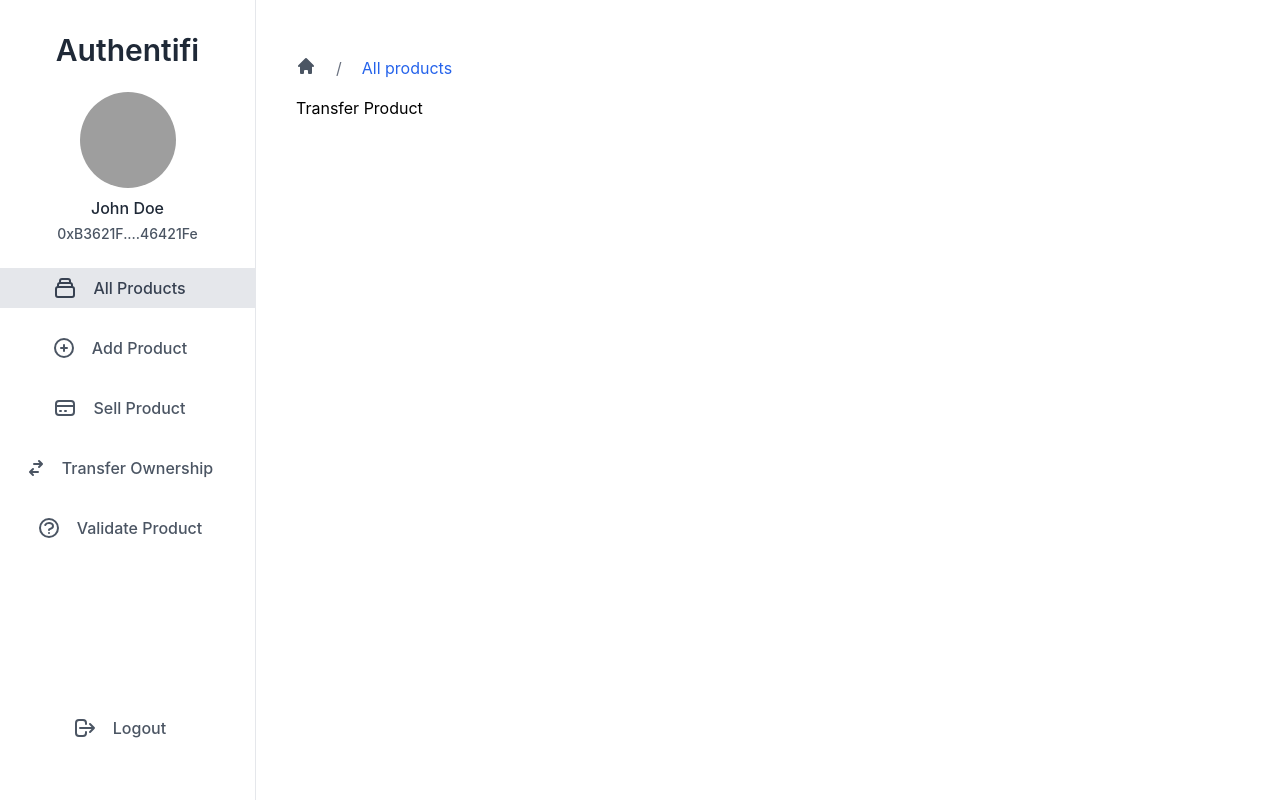
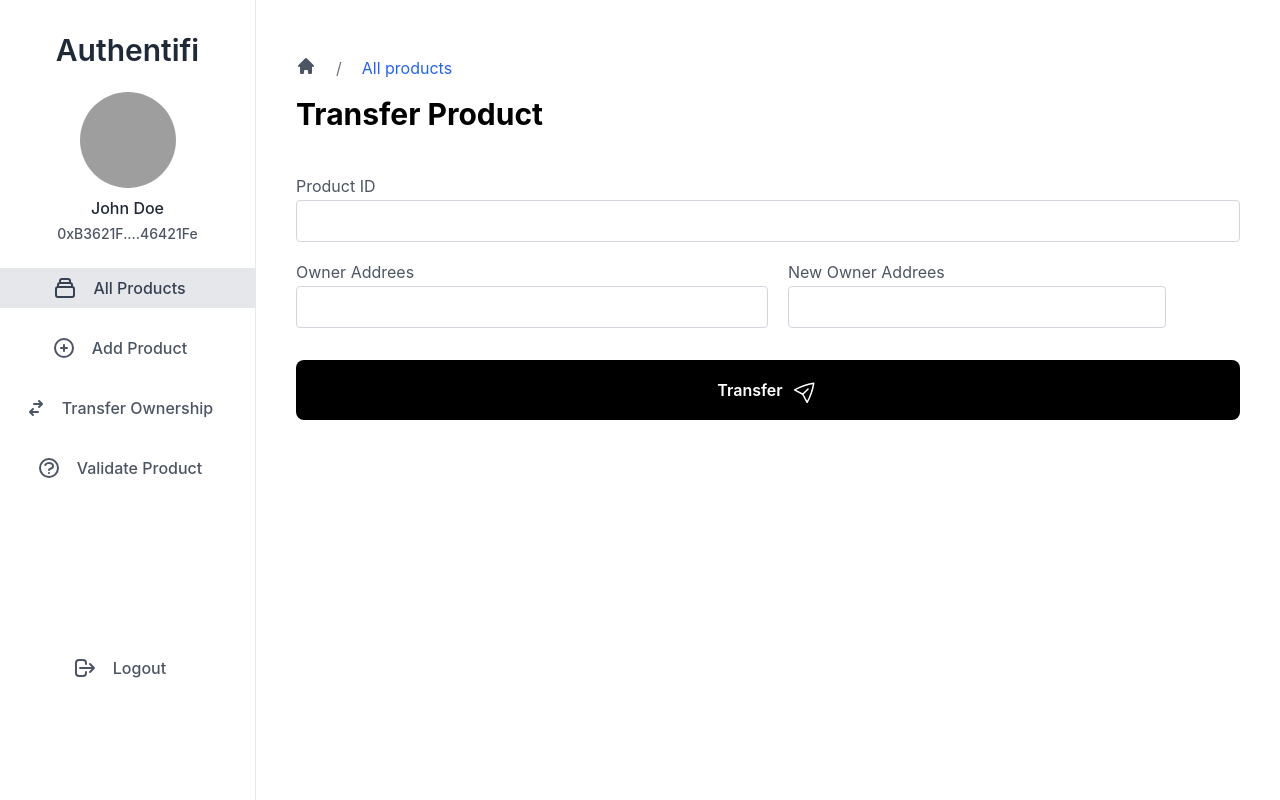
Before and after one commit to abhishekMuge/Fake-product-identification-using-blockchain, a Next.js app: page /transfer_product in a window 1280 px wide. Built offline with nearby package versions, Linux system fonts and the light colour scheme; grey boxes are pictures that could not be loaded.

Commit message:
implement pages

```diff
--- a/pages/transfer_product/index.js
+++ b/pages/transfer_product/index.js
@@ -1,7 +1,63 @@
 export default function transferProduct() {
   return (
     <div>
-      <h1>Transfer Product</h1>
+      <h1 className="w-full text-3xl font-bold">Transfer Product</h1>
+      <form className="mt-10 w-full">
+        <div class="relative mb-4">
+          <label for="name" className="leading-7 text-md text-gray-600">
+            Product ID
+          </label>
+          <input
+            type="text"
+            id="name"
+            name="name"
+            className="w-full bg-white rounded border border-gray-300 focus:border-indigo-500 focus:ring-2 focus:ring-indigo-200 text-base outline-none text-gray-700 py-1 px-3 leading-8 transition-colors duration-200 ease-in-out"
+          />
+        </div>
+
+        <div className="flex mb-4">
+          <div class="relative mb-4 mr-5 w-1/2">
+            <label for="name" className="leading-7 text-md text-gray-600">
+              Owner Addrees
+            </label>
+            <input
+              type="text"
+              id="name"
+              name="name"
+              className="w-full bg-white rounded border border-gray-300 focus:border-indigo-500 focus:ring-2 focus:ring-indigo-200 text-base outline-none text-gray-700 py-1 px-3 leading-8 transition-colors duration-200 ease-in-out"
+            />
+          </div>
+
+          <div class="relative mb-4 mr-5 w-2/5">
+            <label for="name" className="leading-7 text-md text-gray-600">
+              New Owner Addrees
+            </label>
+            <input
+              type="text"
+              id="name"
+              name="name"
+              className="w-full bg-white rounded border border-gray-300 focus:border-indigo-500 focus:ring-2 focus:ring-indigo-200 text-base outline-none text-gray-700 py-1 px-3 leading-8 transition-colors duration-200 ease-in-out"
+            />
+          </div>
+        </div>
+        <button className="bg-black rounded-lg text-white hover:bg-gray-800 hover:text-grey-600 py-4 w-full flex justify-center items-center">
+          <span className="mr-3 font-semibold leading-7">Transfer</span>
+          <svg
+            xmlns="http://www.w3.org/2000/svg"
+            fill="none"
+            viewBox="0 0 24 24"
+            strokeWidth={1.5}
+            stroke="currentColor"
+            className="w-6 h-6 -rotate-45"
+          >
+            <path
+              strokeLinecap="round"
+              strokeLinejoin="round"
+              d="M6 12L3.269 3.126A59.768 59.768 0 0121.485 12 59.77 59.77 0 013.27 20.876L5.999 12zm0 0h7.5"
+            />
+          </svg>
+        </button>
+      </form>
     </div>
   );
 }
--- a/utils/Navbar.js
+++ b/utils/Navbar.js
@@ -64,26 +64,6 @@ const Navbar = () => (
         >
           <svg
             xmlns="http://www.w3.org/2000/svg"
-            class="h-6 w-6"
-            fill="none"
-            viewBox="0 0 24 24"
-            stroke="currentColor"
-            stroke-width="2"
-          >
-            <path
-              stroke-linecap="round"
-              stroke-linejoin="round"
-              d="M3 10h18M7 15h1m4 0h1m-7 4h12a3 3 0 003-3V8a3 3 0 00-3-3H6a3 3 0 00-3 3v8a3 3 0 003 3z"
-            />
-          </svg>
-          <span className="mx-4 font-medium">Sell Product</span>
-        </a>
-        <a
-          className="flex items-center justify-center px-4 py-2 mt-5 text-gray-600 transition-colors duration-200 transform dark:text-gray-400 hover:bg-gray-200 dark:hover:bg-gray-700 dark:hover:text-gray-200 hover:text-gray-700"
-          href="#"
-        >
-          <svg
-            xmlns="http://www.w3.org/2000/svg"
             class="h-5 w-5"
             viewBox="0 0 20 20"
             fill="currentColor"
```
Also changed, not shown: pages/validate_product/index.js (added).
